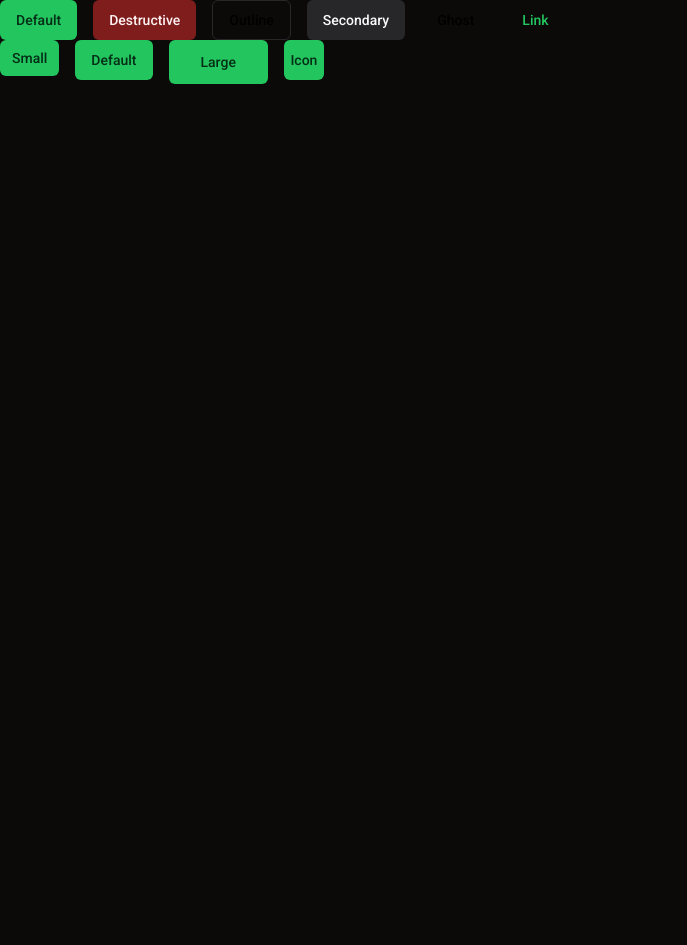
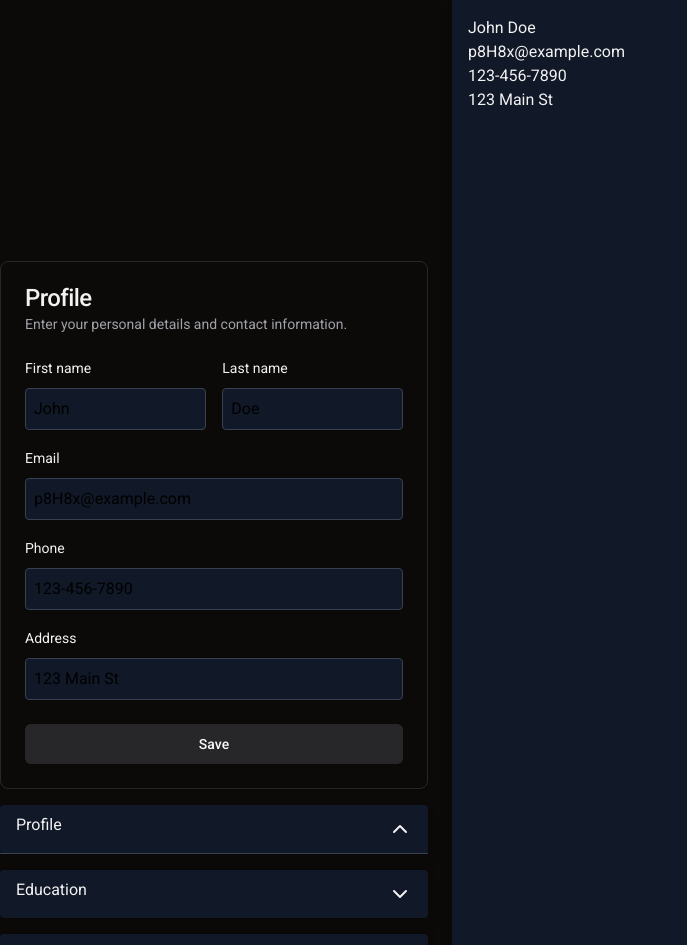
Before and after one commit to shahiutsav/cv-generator, a React (Vite) app: page / in a window 1280 px wide. Shown: the top 945 px of the page, without its empty margins (0-687 px from the left). Before the commit the page ends 800 px from the top, so only its background shows below. Built offline with nearby package versions, Linux system fonts and the light colour scheme.

Commit message:
Add card components

```diff
--- a/src/App.jsx
+++ b/src/App.jsx
@@ -5,7 +5,15 @@ import { useEffect, useState } from "react";
 import SectionCard from "@/components/SectionCard/SectionCard";
 import Divider from "@/components/Divider/Divider";
 import FormCarousel from "@/components/FormCarousel/FormCarousel";
-import Button from "@/components/ui/Button/Button";
+import {
+  Card,
+  CardContent,
+  CardHeader,
+  CardTitle,
+  CardDescription,
+  CardFooter,
+} from "@/components/ui/Card/Card";
+import { Button } from "@/components/ui/Button/Button";
 
 function App() {
   const [openIndex, setOpenIndex] = useState(0);
@@ -63,152 +71,140 @@ function App() {
   };
 
   return (
-    <div>
-      <div style={{ display: "flex", gap: "16px" }}>
-        <Button>Default</Button>
-        <Button variant="destructive">Destructive</Button>
-        <Button variant="outline">Outline</Button>
-        <Button variant="secondary">Secondary</Button>
-        <Button variant="ghost">Ghost</Button>
-        <Button variant="link">Link</Button>
+    <div className="body">
+      <div className="input-section">
+        <Card>
+          <CardHeader>
+            <CardTitle>Profile</CardTitle>
+            <CardDescription>
+              Enter your personal details and contact information.
+            </CardDescription>
+          </CardHeader>
+          <CardContent className="cardContent">
+            <div
+              style={{
+                display: "flex",
+                flexDirection: "column",
+                gap: "16px",
+              }}
+            >
+              <div style={{ display: "flex", gap: "16px" }}>
+                <TextInput
+                  labelName="First name"
+                  value={cvData.profile.firstName}
+                  onChange={(e) =>
+                    setCvData({
+                      ...cvData,
+                      profile: { ...cvData.profile, firstName: e.target.value },
+                    })
+                  }
+                />
+                <TextInput
+                  labelName="Last name"
+                  value={cvData.profile.lastName}
+                  onChange={(e) =>
+                    setCvData({
+                      ...cvData,
+                      profile: { ...cvData.profile, lastName: e.target.value },
+                    })
+                  }
+                />
+              </div>
+              <TextInput
+                labelName="Email"
+                value={cvData.profile.email}
+                onChange={(e) =>
+                  setCvData({
+                    ...cvData,
+                    profile: { ...cvData.profile, email: e.target.value },
+                  })
+                }
+              />
+              <TextInput
+                labelName="Phone"
+                value={cvData.profile.phone}
+                onChange={(e) =>
+                  setCvData({
+                    ...cvData,
+                    profile: { ...cvData.profile, phone: e.target.value },
+                  })
+                }
+              />
+              <TextInput
+                labelName="Address"
+                value={cvData.profile.address}
+                onChange={(e) =>
+                  setCvData({
+                    ...cvData,
+                    profile: { ...cvData.profile, address: e.target.value },
+                  })
+                }
+              />
+            </div>
+          </CardContent>
+          <CardFooter>
+            <Button style={{ width: "100%" }} variant="secondary">
+              Save
+            </Button>
+          </CardFooter>
+        </Card>
+        <SectionContainer
+          header={"Profile"}
+          isOpen={openIndex === 0}
+          onToggle={() => handleToggle(0)}
+          hasTransition={hasTransition}
+        ></SectionContainer>
+        <SectionContainer
+          header={"Education"}
+          isOpen={openIndex === 1}
+          onToggle={() => handleToggle(1)}
+          hasTransition={hasTransition}
+        >
+          <FormCarousel
+            listSection={
+              <div>
+                {cvData.education.map((edu, index) => (
+                  <div key={index}>
+                    <SectionCard title={edu.institution} />
+                    {index !== cvData.education.length - 1 && <Divider />}
+                  </div>
+                ))}
+              </div>
+            }
+            sectionName="Education"
+            formSection={
+              <>
+                <TextInput labelName="School" />
+                <TextInput labelName="Degree" />
+                <TextInput labelName="Field of study" />
+                <TextInput labelName="From" />
+                <TextInput labelName="To" />
+              </>
+            }
+          />
+        </SectionContainer>
+
+        <SectionContainer
+          header={"Experience"}
+          isOpen={openIndex === 2}
+          onToggle={() => handleToggle(2)}
+          hasTransition={hasTransition}
+        >
+          <TextInput labelName="Job title" />
+          <TextInput labelName="Company" />
+          <TextInput labelName="From" />
+          <TextInput labelName="To" />{" "}
+        </SectionContainer>
       </div>
-      <div style={{ display: "flex", gap: "16px" }}>
-        <Button size="sm">Small</Button>
-        <Button size="default">Default</Button>
-        <Button size="lg">Large</Button>
-        <Button size="icon">Icon</Button>
+      <div className="cv-display">
+        <h2>
+          {cvData.profile.firstName} {cvData.profile.lastName}
+        </h2>
+        <p>{cvData.profile.email}</p>
+        <p>{cvData.profile.phone}</p>
+        <p>{cvData.profile.address}</p>
       </div>
     </div>
-    // <div>
-    //   {/* <div className="input-section">
-    //     <SectionContainer
-    //       header={"Profile"}
-    //       isOpen={openIndex === 0}
-    //       onToggle={() => handleToggle(0)}
-    //       hasTransition={hasTransition}
-    //     >
-    //       <div
-    //         style={{
-    //           padding: "16px",
-    //           display: "flex",
-    //           flexDirection: "column",
-    //           gap: "16px",
-    //         }}
-    //       >
-    //         <div style={{ display: "flex", gap: "16px" }}>
-    //           <TextInput
-    //             labelName="First name"
-    //             value={cvData.profile.firstName}
-    //             onChange={(e) =>
-    //               setCvData({
-    //                 ...cvData,
-    //                 profile: { ...cvData.profile, firstName: e.target.value },
-    //               })
-    //             }
-    //           />
-    //           <TextInput
-    //             labelName="Last name"
-    //             value={cvData.profile.lastName}
-    //             onChange={(e) =>
-    //               setCvData({
-    //                 ...cvData,
-    //                 profile: { ...cvData.profile, lastName: e.target.value },
-    //               })
-    //             }
-    //           />
-    //         </div>
-    //         <TextInput
-    //           labelName="Email"
-    //           value={cvData.profile.email}
-    //           onChange={(e) =>
-    //             setCvData({
-    //               ...cvData,
-    //               profile: { ...cvData.profile, email: e.target.value },
-    //             })
-    //           }
-    //         />
-    //         <TextInput
-    //           labelName="Phone"
-    //           value={cvData.profile.phone}
-    //           onChange={(e) =>
-    //             setCvData({
-    //               ...cvData,
-    //               profile: { ...cvData.profile, phone: e.target.value },
-    //             })
-    //           }
-    //         />
-    //         <TextInput
-    //           labelName="Address"
-    //           value={cvData.profile.address}
-    //           onChange={(e) =>
-    //             setCvData({
-    //               ...cvData,
-    //               profile: { ...cvData.profile, address: e.target.value },
-    //             })
-    //           }
-    //         />
-    //       </div>
-    //     </SectionContainer>
-    //     <SectionContainer
-    //       header={"Education"}
-    //       isOpen={openIndex === 1}
-    //       onToggle={() => handleToggle(1)}
-    //       hasTransition={hasTransition}
-    //     >
-    //       <FormCarousel
-    //         listSection={
-    //           <div>
-    //             {cvData.education.map((edu, index) => (
-    //               <div key={index}>
-    //                 <SectionCard title={edu.institution} />
-    //                 {index !== cvData.education.length - 1 && <Divider />}
-    //               </div>
-    //             ))}
-    //           </div>
-    //         }
-    //         sectionName="Education"
-    //         formSection={
-    //           <>
-    //             <TextInput labelName="School" />
-    //             <TextInput labelName="Degree" />
-    //             <TextInput labelName="Field of study" />
-    //             <TextInput labelName="From" />
-    //             <TextInput labelName="To" />
-    //           </>
-    //         }
-    //       />
-    //     </SectionContainer>
-
-    //     <SectionContainer
-    //       header={"Experience"}
-    //       isOpen={openIndex === 2}
-    //       onToggle={() => handleToggle(2)}
-    //       hasTransition={hasTransition}
-    //     >
-    //       <TextInput labelName="Job title" />
-    //       <TextInput labelName="Company" />
-    //       <TextInput labelName="From" />
-    //       <TextInput labelName="To" />{" "}
-    //     </SectionContainer>
-    //     <div style={{ display: "flex", gap: "16px" }}>
-    //       <Button>Default</Button>
-    //       <Button variant="destructive">Destructive</Button>
-    //       <Button variant="outline">Outline</Button>
-    //       <Button variant="secondary">Secondary</Button>
-    //       <Button variant="ghost">Ghost</Button>
-    //       <Button variant="link">Link</Button>
-    //     </div>
-    //   </div>
-    //   <div className="cv-display">
-    //     <h2>
-    //       {cvData.profile.firstName} {cvData.profile.lastName}
-    //     </h2>
-    //     <p>{cvData.profile.email}</p>
-    //     <p>{cvData.profile.phone}</p>
-    //     <p>{cvData.profile.address}</p>
-    //   </div> */}
-
-    // </div>
   );
 }
 
--- a/src/components/ui/Button/Button.jsx
+++ b/src/components/ui/Button/Button.jsx
@@ -51,4 +51,4 @@ Button.propTypes = {
   size: PropTypes.string,
 };
 
-export default Button;
+export { Button };
--- /dev/null
+++ b/src/components/ui/Card/Card.jsx
@@ -0,0 +1,66 @@
+import { forwardRef } from "react";
+import PropTypes from "prop-types";
+import { cn } from "@/lib/utils";
+import styles from "./Card.module.css";
+
+const Card = forwardRef(({ className, ...props }, ref) => (
+  <div ref={ref} className={cn(styles.card, className)} {...props} />
+));
+
+Card.displayName = "Card";
+
+Card.propTypes = {
+  className: PropTypes.string,
+};
+
+const CardHeader = forwardRef(({ className, ...props }, ref) => (
+  <div ref={ref} className={cn(styles.cardHeader, className)} {...props} />
+));
+
+CardHeader.displayName = "CardHeader";
+
+CardHeader.propTypes = {
+  className: PropTypes.string,
+};
+
+const CardTitle = forwardRef(({ className, ...props }, ref) => (
+  <div ref={ref} className={cn(styles.cardTitle, className)} {...props} />
+));
+
+CardTitle.displayName = "CardTitle";
+
+CardTitle.propTypes = {
+  className: PropTypes.string,
+};
+
+const CardDescription = forwardRef(({ className, ...props }, ref) => (
+  <div ref={ref} className={cn(styles.cardDescription, className)} {...props} />
+));
+
+CardDescription.displayName = "CardDescription";
+
+CardDescription.propTypes = {
+  className: PropTypes.string,
+};
+
+const CardContent = forwardRef(({ className, ...props }, ref) => (
+  <div ref={ref} className={cn(styles.cardContent, className)} {...props} />
+));
+
+CardContent.displayName = "CardContent";
+
+CardContent.propTypes = {
+  className: PropTypes.string,
+};
+
+const CardFooter = forwardRef(({ className, ...props }, ref) => (
+  <div ref={ref} className={cn(styles.cardFooter, className)} {...props} />
+));
+
+CardFooter.displayName = "CardFooter";
+
+CardFooter.propTypes = {
+  className: PropTypes.string,
+};
+
+export { Card, CardHeader, CardTitle, CardDescription, CardContent, CardFooter };
--- /dev/null
+++ b/src/components/ui/Card/Card.module.css
@@ -0,0 +1,43 @@
+.card {
+  border-radius: 0.5rem;
+  border-width: 1px;
+  color: hsl(var(--card-foreground));
+  box-shadow: 0 1px 2px 0 rgb(0 0 0 / 0.05);
+}
+
+.cardHeader {
+  display: flex;
+  flex-direction: column;
+  padding: 1.5rem;
+}
+
+.cardHeader > * + * {
+  margin-top: 0.375rem;
+}
+
+.cardTitle {
+  font-size: 1.5rem;
+  line-height: 1;
+  font-weight: 600;
+  letter-spacing: -0.025em;
+}
+
+.cardDescription {
+  font-size: 0.875rem;
+  line-height: 1rem;
+  color: hsl(var(--muted-foreground));
+}
+
+.cardContent {
+  display: flex;
+  align-items: center;
+  padding: 1.5rem;
+  padding-top: 0;
+}
+
+.cardFooter {
+  display: flex;
+  align-items: center;
+  padding: 1.5rem;
+  padding-top: 0;
+}
--- a/src/index.css
+++ b/src/index.css
@@ -87,7 +87,7 @@ video {
 ::after {
   border-width: 0;
   border-style: solid;
-  border-color: theme("borderColor.DEFAULT", currentColor);
+  border-color: hsl(var(--border));
 }
 
 :root {
```
